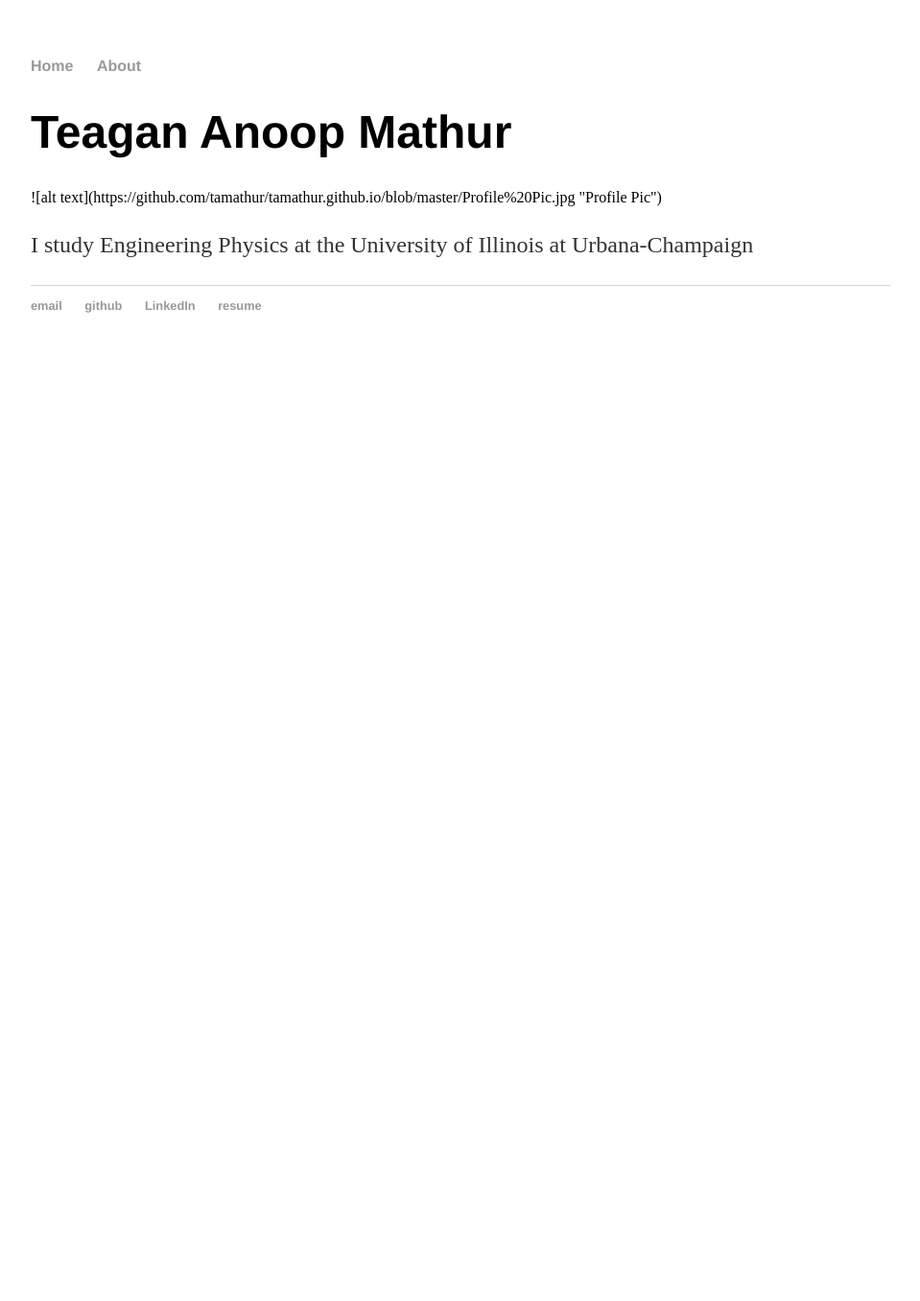
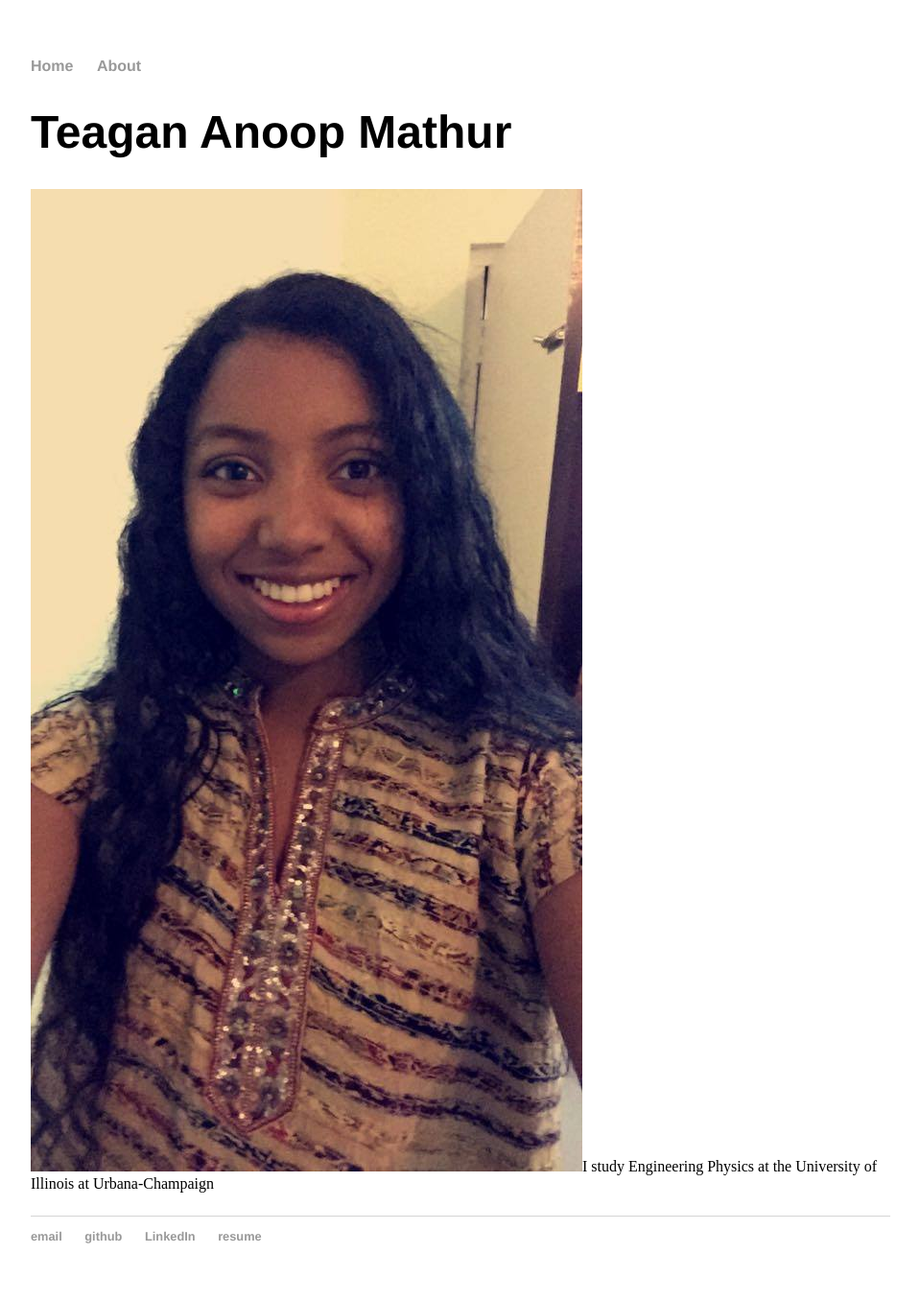
Before and after one commit to tamathur/tamathur.github.io, a Jekyll site: the page built from index.html, in a window 1280 px wide. Shown: the whole page at 96% size, without its empty margins (160-1119 px from the left). Built offline with Jekyll 4.4.1, drawn with Linux system fonts in a browser that asks for light colours; before the commit the page ends 900 px from its top, so only the background shows below that.

Commit message:
Update index.html
pic fix

```diff
--- a/index.html
+++ b/index.html
@@ -3,6 +3,7 @@
 title: Teagan Mathur
 ---
 <div class="blurb">
-	<h1>Teagan Anoop Mathur</h1> ![alt text](https://github.com/tamathur/tamathur.github.io/blob/master/Profile%20Pic.jpg "Profile Pic")
+	<h1>Teagan Anoop Mathur</h1>
+	<img src="https://github.com/tamathur/tamathur.github.io/blob/master/Profile%20Pic.jpg"
 	<p>I study Engineering Physics at the University of Illinois at Urbana-Champaign </p>
 </div><!-- /.blurb -->
```
